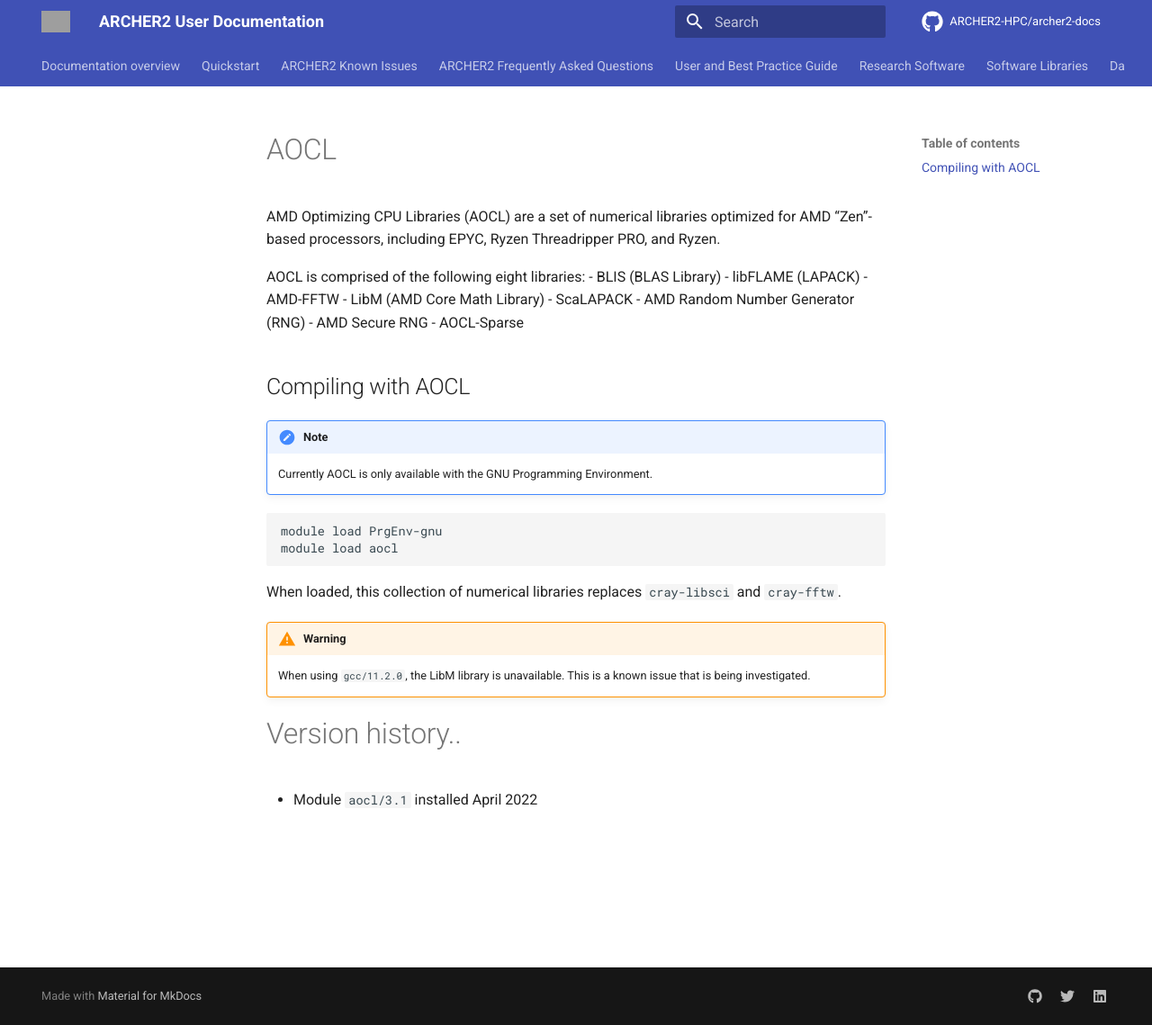
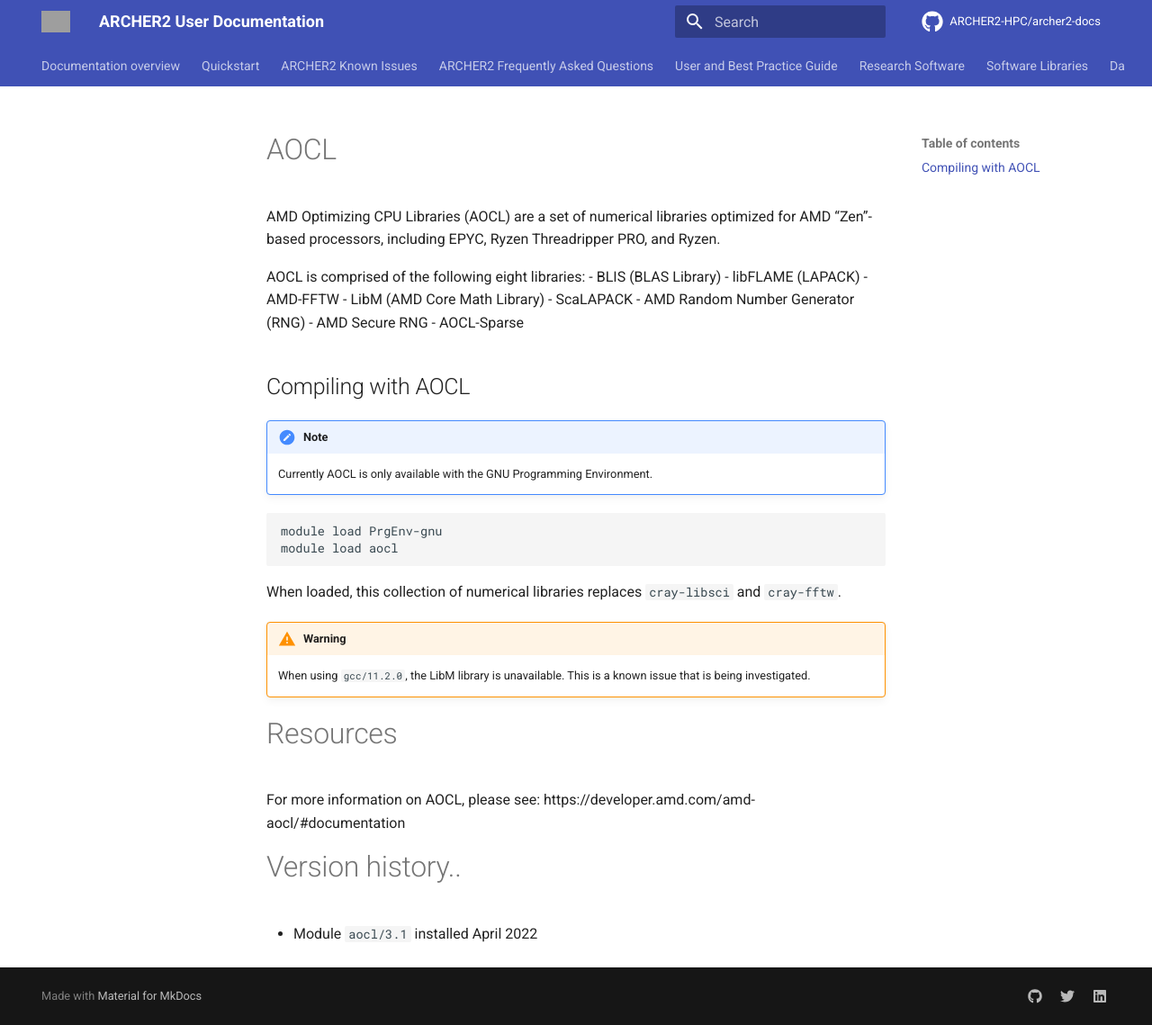
Before and after one commit to ARCHER2-HPC/archer2-docs, an MkDocs documentation site: the page built from docs/software-libraries/aocl.md, in a window 1280 px wide and 1139 px high. Shown: the whole window at 90% size. Built offline with MkDocs 1.6.1 and Material for MkDocs 9.7.7, drawn with Linux system fonts in a browser that asks for light colours; comment, search, counter and statistics services are not loaded; grey boxes are pictures that could not be loaded.

Commit message:
Adds link to AOCL documentation

````diff
--- a/docs/software-libraries/aocl.md
+++ b/docs/software-libraries/aocl.md
@@ -27,5 +27,9 @@
 !!! warning
     When using ```gcc/11.2.0```, the LibM library is unavailable. This is a known issue that is being investigated.
 
+# Resources
+
+For more information on AOCL, please see: https://developer.amd.com/amd-aocl/#documentation
+
 # Version history..
 - Module `aocl/3.1` installed April 2022
````
